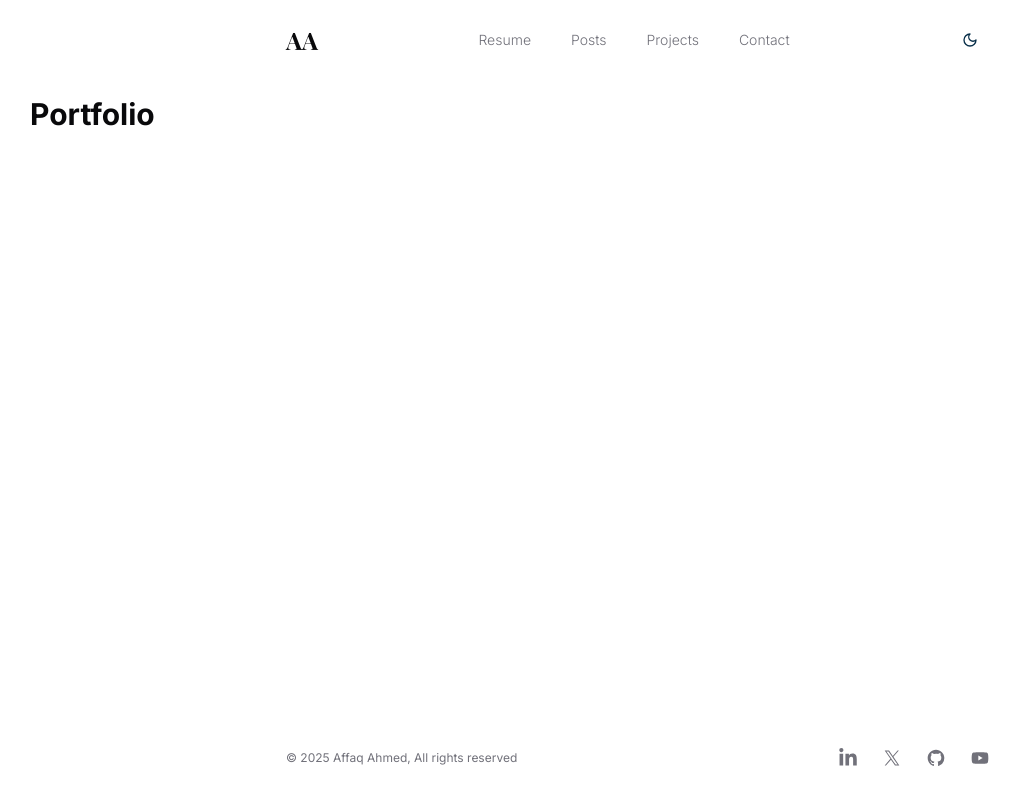
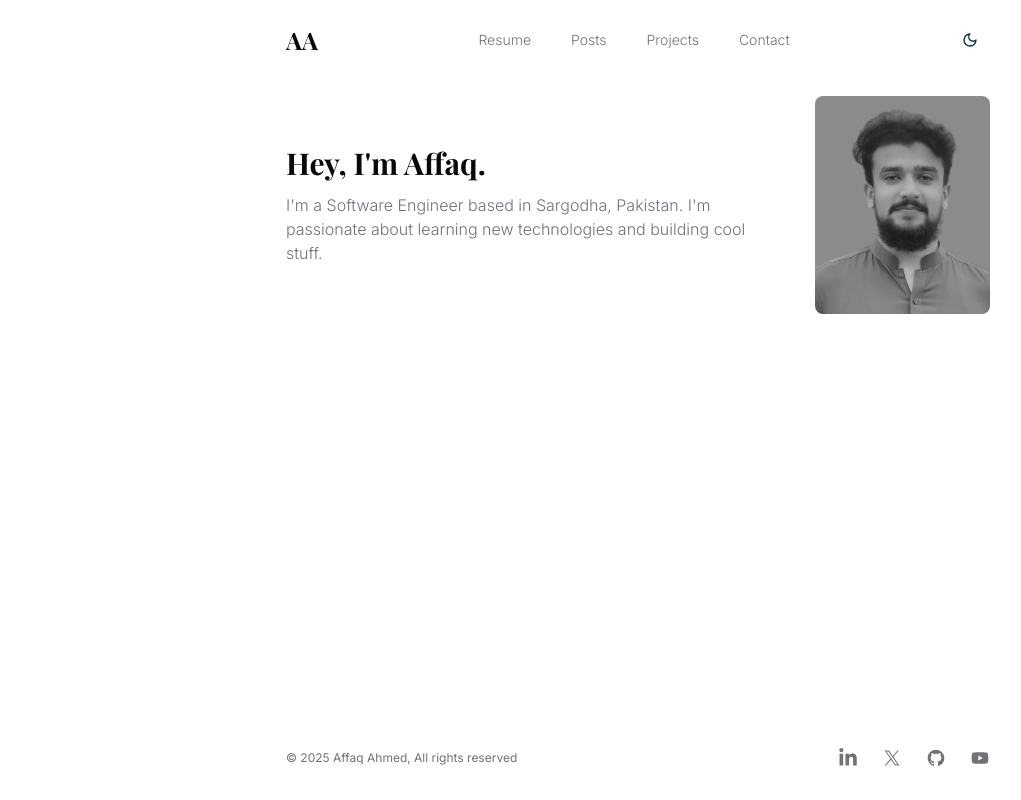
Before and after one commit to Affaq-Ahmed/Portfolio, a Next.js app: page / in a window 1280 px wide. Shown: the whole page, without its empty margins (2-1023 px from the left). Built offline with nearby package versions, Linux system fonts and the light colour scheme; a web font is replaced by a local one.

Commit message:
feat: add Intro component and enhance styling for portfolio page

```diff
--- a/app/globals.css
+++ b/app/globals.css
@@ -69,4 +69,25 @@ body {
   body {
     @apply bg-background text-foreground;
   }
+
+  .title {
+    @apply font-serif text-3xl font-bold underline decoration-border/75 decoration-2 underline-offset-8;
+  }
+
+  .prose pre {
+    @apply overflow-x-auto rounded-lg bg-accent px-5 py-4 text-sm;
+  }
+
+  .prose code {
+    @apply rounded-lg px-1 py-0.5;
+  }
+
+  .prose pre code {
+    @apply p-0;
+    line-height: 1.75;
+  }
+
+  .prose code span {
+    @apply font-medium;
+  }
 }
--- a/app/page.tsx
+++ b/app/page.tsx
@@ -1,10 +1,11 @@
+import Intro from '@/components/intro';
 import React from 'react';
 
 export default function Home() {
 	return (
 		<section className='py-24'>
-			<div className='container'>
-				<h1 className='text-3xl font-bold'>Portfolio</h1>
+			<div className='container max-w-3xl'>
+				<Intro />
 			</div>
 		</section>
 	);
--- /dev/null
+++ b/components/intro.tsx
@@ -0,0 +1,29 @@
+import Image from 'next/image';
+import React from 'react';
+import authorImage from '@/public/images/authors/Affaq.jpeg';
+
+const Intro = () => {
+  return (
+    <section className='flex flex-col-reverse items-start gap-x-10 gap-y-4 pb-24 md:flex-row md:items-center'>
+      <div className='mt-2 flex-1 md:mt-0'>
+        <h1 className='title no-underline'>Hey, I&#39;m Affaq.</h1>
+        <p className='mt-3 font-light text-muted-foreground'>
+          I&#39;m a Software Engineer based in Sargodha, Pakistan. I&#39;m
+          passionate about learning new technologies and building cool stuff.
+        </p>
+      </div>
+      <div className='relative'>
+        <Image
+          className='flex-1 rounded-lg grayscale'
+          src={authorImage}
+          alt='Affaq Ahmed'
+          width={175}
+          height={175}
+          priority
+        />
+      </div>
+    </section>
+  );
+};
+
+export default Intro;
```
Also changed, not shown: public/images/authors/Affaq.jpeg (added).
